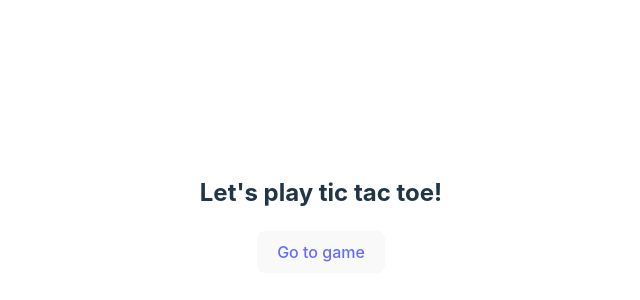
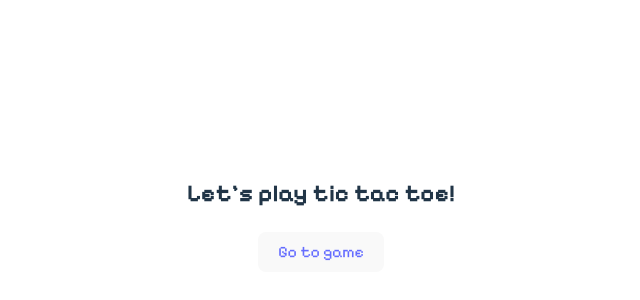
Before and after one commit to rcchao/tic-tac-toe-desktop-app, a React (Vite) app: page / in a window 1280 px wide. Shown: the part 186-486 px from the top of the page, without its empty margins (319-959 px from the left). Built offline with nearby package versions, Linux system fonts and the light colour scheme.

Commit message:
Add font

```diff
--- a/src/ui/index.css
+++ b/src/ui/index.css
@@ -1,5 +1,19 @@
+@font-face {
+  font-family: "Pixelify Sans";
+  src: url("./assets/fonts/PixelifySans-Regular.ttf") format("truetype");
+  font-weight: normal;
+  font-style: normal;
+}
+
+@font-face {
+  font-family: "Pixelify Sans";
+  src: url("./assets/fonts/PixelifySans-Bold.ttf") format("truetype");
+  font-weight: bold;
+  font-style: normal;
+}
+
 :root {
-  font-family: Inter, system-ui, Avenir, Helvetica, Arial, sans-serif;
+  font-family: "Pixelify Sans", sans-serif;
   line-height: 1.5;
   font-weight: 400;
 
@@ -31,6 +45,7 @@
 }
 
 h1 {
+  font-weight: bold;
   font-size: 3.2em;
   line-height: 1.1;
 }
```
Also changed, not shown: src/ui/assets/fonts/PixelifySans-Bold.ttf (added), src/ui/assets/fonts/PixelifySans-Regular.ttf (added).
